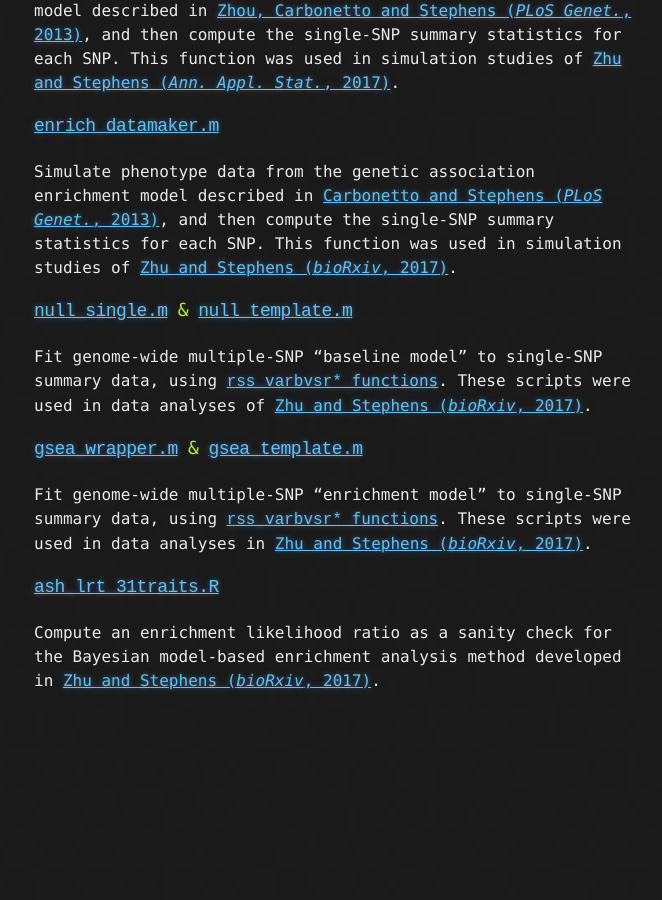
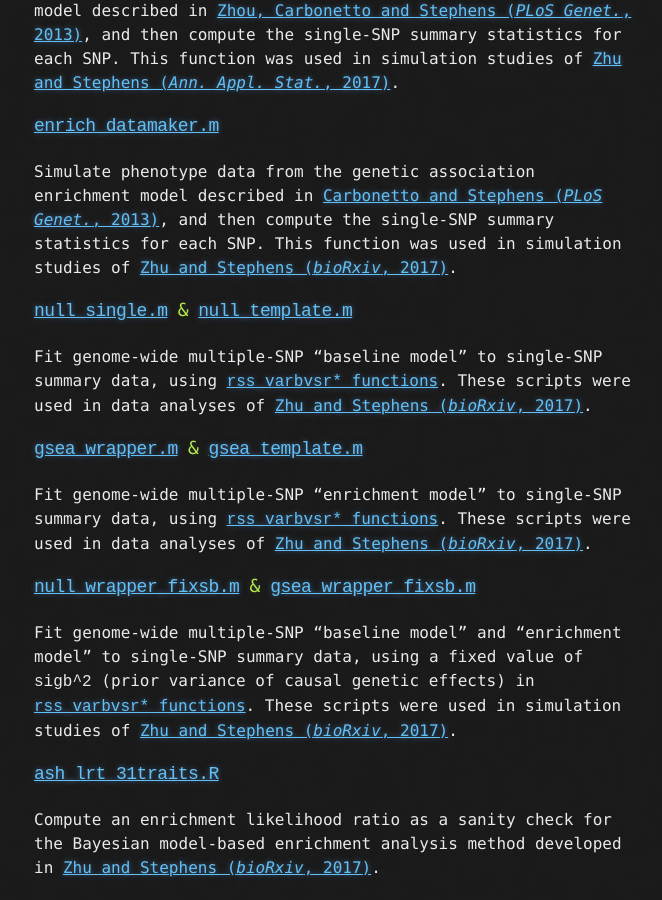
Before and after one commit to stephenslab/rss, a Jekyll site: the page built from docs/Functionalities.md, in a window 1280 px wide and 900 px high, scrolled down 2695 px. Shown: the whole window, without its empty margins (306-968 px from the left). Built offline with Jekyll 4.4.1, drawn with Linux system fonts in a browser that asks for light colours; before the commit the page ends 3408 px from its top, so only the background shows below that.

Commit message:
add fixsb to func list

```diff
--- a/docs/Functionalities.md
+++ b/docs/Functionalities.md
@@ -136,7 +136,14 @@
 
 Fit genome-wide multiple-SNP "enrichment model" to single-SNP summary data, using
 [`rss_varbvsr*` functions](https://github.com/stephenslab/rss/tree/master/src_vb).
-These scripts were used in data analyses in [Zhu and Stephens (*bioRxiv*, 2017)][].
+These scripts were used in data analyses of [Zhu and Stephens (*bioRxiv*, 2017)][].
+
+### [`null_wrapper_fixsb.m`](https://github.com/stephenslab/rss/blob/master/src_vb/null_wrapper_fixsb.m) & [`gsea_wrapper_fixsb.m`](https://github.com/stephenslab/rss/blob/master/src_vb/gsea_wrapper_fixsb.m)
+
+Fit genome-wide multiple-SNP "baseline model" and "enrichment model" to single-SNP summary data,
+using a fixed value of `sigb^2` (prior variance of causal genetic effects) in
+[`rss_varbvsr*` functions](https://github.com/stephenslab/rss/tree/master/src_vb).
+These scripts were used in simulation studies of [Zhu and Stephens (*bioRxiv*, 2017)][].
 
 ### [`ash_lrt_31traits.R`](https://github.com/stephenslab/rss/blob/master/misc/ash_lrt_31traits.R)
 
```
